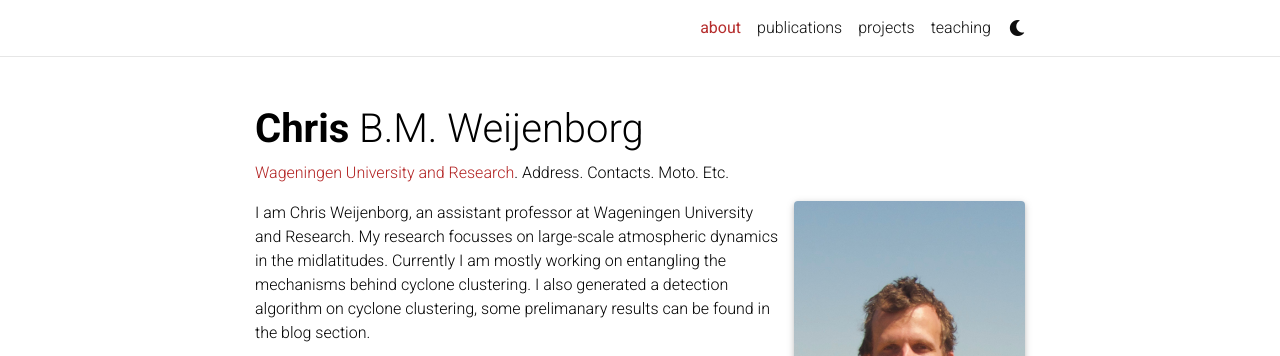
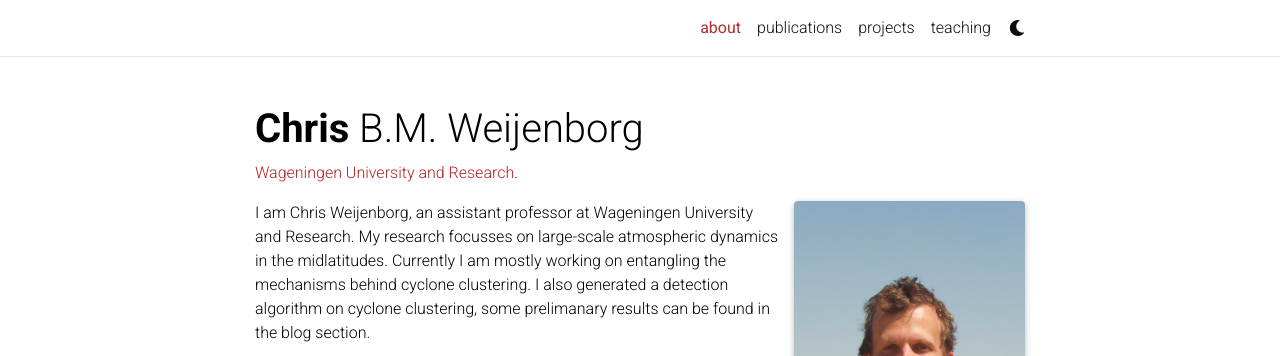
Before and after one commit to chrisweij/chrisweij.github.io, a Jekyll site: the page built from _pages/about.md, in a window 1280 px wide and 1197 px high. Shown: the top 356 px of the window. Built offline with Jekyll 4.4.1, drawn with Linux system fonts in a browser that asks for light colours; full-size pictures stand in for the smaller copies a plugin makes; comment, search, counter and statistics services are not loaded; a style sheet for code colours, icons or effects is not loaded.

Commit message:
Cleaned up about page intro line

```diff
--- a/_pages/about.md
+++ b/_pages/about.md
@@ -2,7 +2,7 @@
 layout: about
 title: about
 permalink: /
-subtitle: <a href='#'>Wageningen University and Research</a>. Address. Contacts. Moto. Etc.
+subtitle: <a href='#'>Wageningen University and Research</a>.
 
 profile:
   align: right
```
